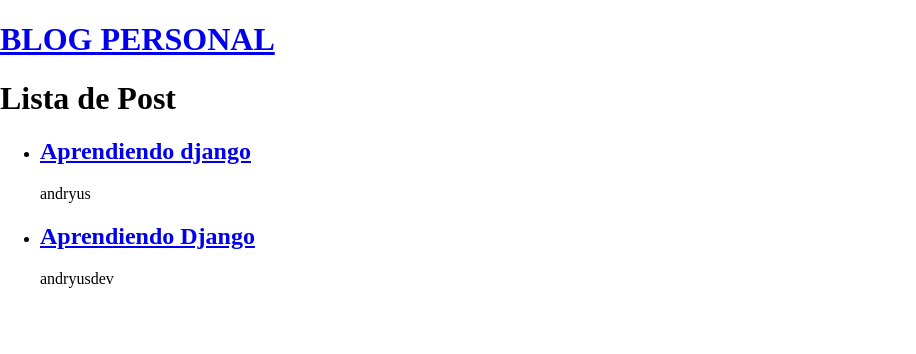
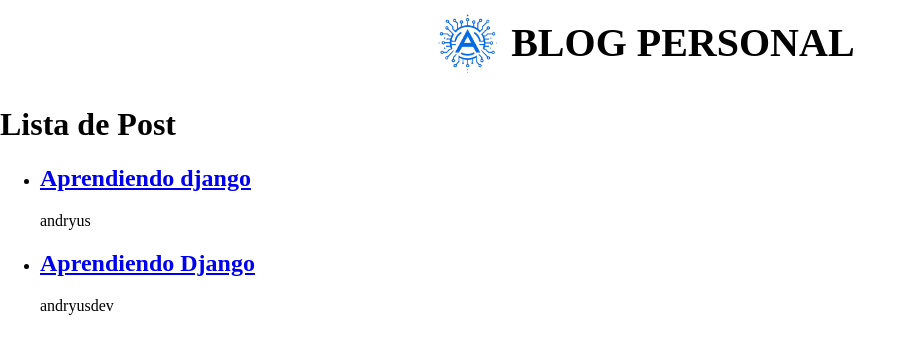
Before and after one commit to AndryusDev/blog_crud, a Django app: page / in a window 1280 px wide. Shown: the top 354 px of the page, without its empty margins (0-916 px from the left). Run offline with Django 5.2, Linux system fonts and the light colour scheme; data comes from the database, SQL or seed files in the repository.

Commit message:
conectando el archivo css

```diff
--- a/blogs/static/css/blog.css
+++ b/blogs/static/css/blog.css
@@ -2,10 +2,33 @@
     box-sizing: border-box;
     margin: 0;
 }
-.header, .header {
+.header {
     height: 85px;
     width: 100%;
     display: flex;
     align-items: center;
+    justify-content: center;
+}
 
+.header_titulo {
+    font-size: 2.5rem;
+    color: rgb(0, 0, 0);
 }
+
+.header_titulo:hover {
+    color: rgb(40, 43, 238);
+}
+
+.titulo_enlace {
+    text-decoration: none;
+}
+
+.logo_andryus {
+    height: 100%;
+    width: auto;
+    transition: all 0.5s ease;
+}
+
+.logo_andryus:hover {
+    transform: scale(1.3);
+}
--- a/blogs/templates/_base.html
+++ b/blogs/templates/_base.html
@@ -6,8 +6,9 @@
         <link rel="stylesheet" href="{% static 'css/blog.css' %}">
     </head>
     <body>
-        <div>
-            <a href="{% url 'post-list' %}"><h1 class="header_titulo">BLOG PERSONAL</h1></a>
+        <div class="header">
+            <img src="{% static 'image/andryusdev_logo2.png' %}" class="logo_andryus">
+            <a href="{% url 'post-list' %}" class="titulo_enlace"><h1 class="header_titulo">BLOG PERSONAL</h1></a>
         </div>
 
         {% block content %}
```
Also changed, not shown: blogs/static/image/andryusdev_logo2.png (added).
